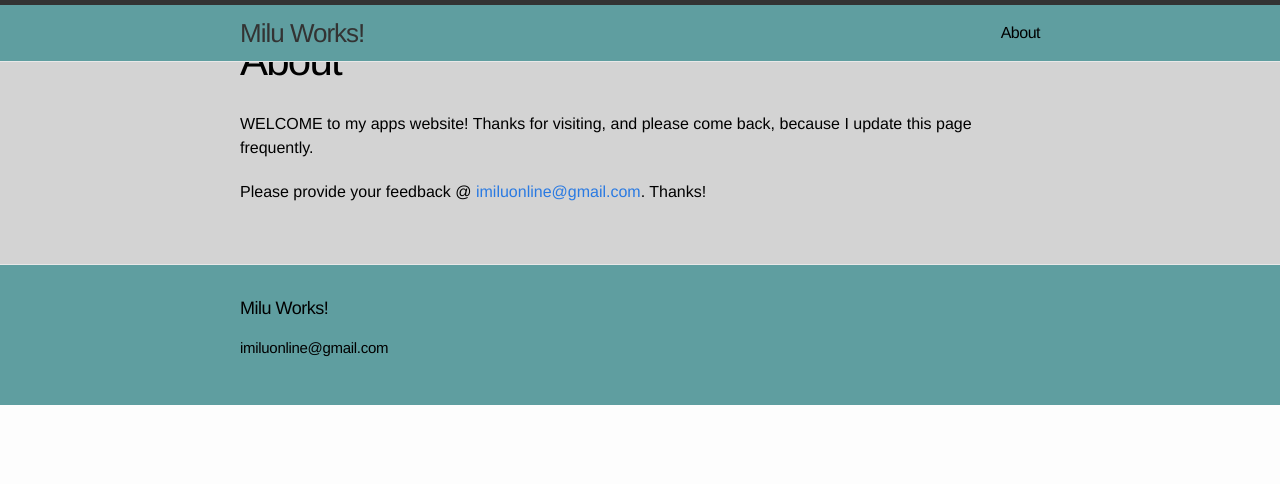
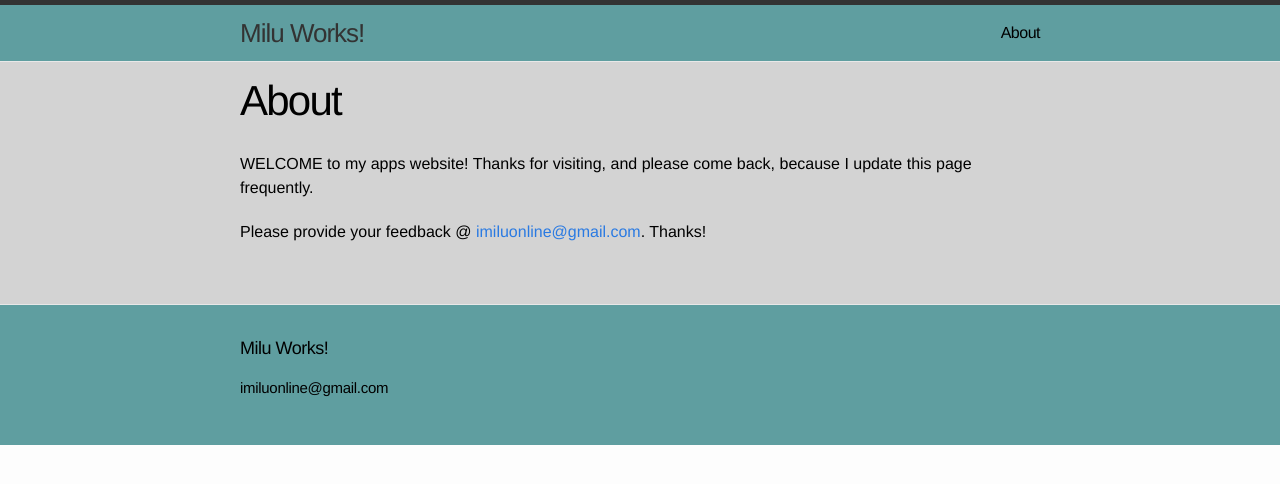
Before and after one commit to miluonline/miluworks, a Jekyll site: the page built from about.md, in a window 1280 px wide. Shown: the top 484 px of the page. Built offline with Jekyll 4.4.1, drawn with Linux system fonts in a browser that asks for light colours.

Commit message:
made image 100%

```diff
--- a/css/main.css
+++ b/css/main.css
@@ -445,3 +445,7 @@ top: 0px;
 .milu-footer-email{
   color: black;
 }
+
+.post-header{
+  margin-top: 50px;
+}
```
Also changed, not shown: 2 other files.
